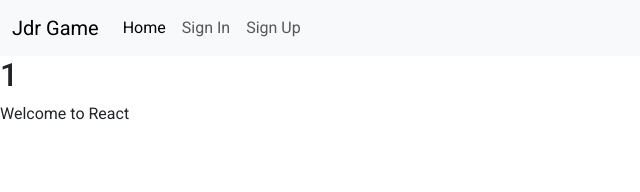
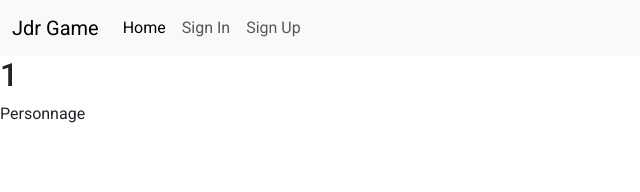
Before and after one commit to DorianMB/jdr-game-front-v2, a React (Vite) app: page /character/1 in a window 1280 px wide. Shown: the top 192 px of the page, without its empty margins (0-640 px from the left). Built offline with nearby package versions, Linux system fonts and the light colour scheme; a web font is replaced by a local one.

Commit message:
fix some issues

```diff
--- a/src/Views/CharacterView.tsx
+++ b/src/Views/CharacterView.tsx
@@ -8,7 +8,7 @@ function CharacterView() {
     return (
         <div>
             <h2>{id}</h2>
-            <p>{t('Welcome to React')}</p>
+            <p>{t('pages.character')}</p>
         </div>
     )
 }
--- a/src/Views/SignInView.tsx
+++ b/src/Views/SignInView.tsx
@@ -52,7 +52,7 @@ function SignInView() {
                                onChange={(e) => setPassword(e.target.value)}></input>
                         <button className="btn btn-primary w-100 text-white mb-3" onClick={login}>Login</button>
                         <p className="mt-3 small-text text-center">Si vous n'avez pas de compte cliquez <a
-                            href="/src/Views/SignUpView">ici</a> pour en créer
+                            href="/signup">ici</a> pour en créer
                             un</p>
                     </div>
                 </div>
--- a/src/Views/SignUpView.tsx
+++ b/src/Views/SignUpView.tsx
@@ -80,7 +80,7 @@ function SignUpView() {
                                 disabled={password !== confirmPassword}>S' inscrire
                         </button>
                         <p className="mt-3 small-text text-center">Si vous avez déjà un compte cliquez <a
-                            href="/src/Views/SignInView">ici</a> pour vous connecter</p>
+                            href="/signin">ici</a> pour vous connecter</p>
                     </div>
                 </div>
             </div>
--- a/src/assets/styles/common/bootstrap.override.scss
+++ b/src/assets/styles/common/bootstrap.override.scss
@@ -1,7 +1,7 @@
 @import "variables";
 @import "../../../../node_modules/bootstrap/scss/bootstrap.scss";
 
-$bg-url: "https://cdn.discordapp.com/attachments/1066052875710627893/1234411334523813980/dorianmb_wallpaper_rpg_game_looter__shooter_754d4edd-2e2b-4f2b-9394-a2604927cfad.png?ex=6630a2a4&is=662f5124&hm=3934808f9cb561fe2153eb0ee6e3dec360e0a35850d4a7721c81e07fca55b5a6&";
+$bg-url: "https://cdn.midjourney.com/1cf6c942-a3cc-4f77-8874-97eef71e0c01/0_3.webp";
 
 .card {
   border: none;
--- a/src/i18n/fr.ts
+++ b/src/i18n/fr.ts
@@ -118,6 +118,10 @@ export const fr = {
                 "detail": "Détail",
                 "close": "Fermer"
             }
+        },
+        "pages": {
+            "home": "Accueil",
+            "character": "Personnage",
         }
     }
 }
```
